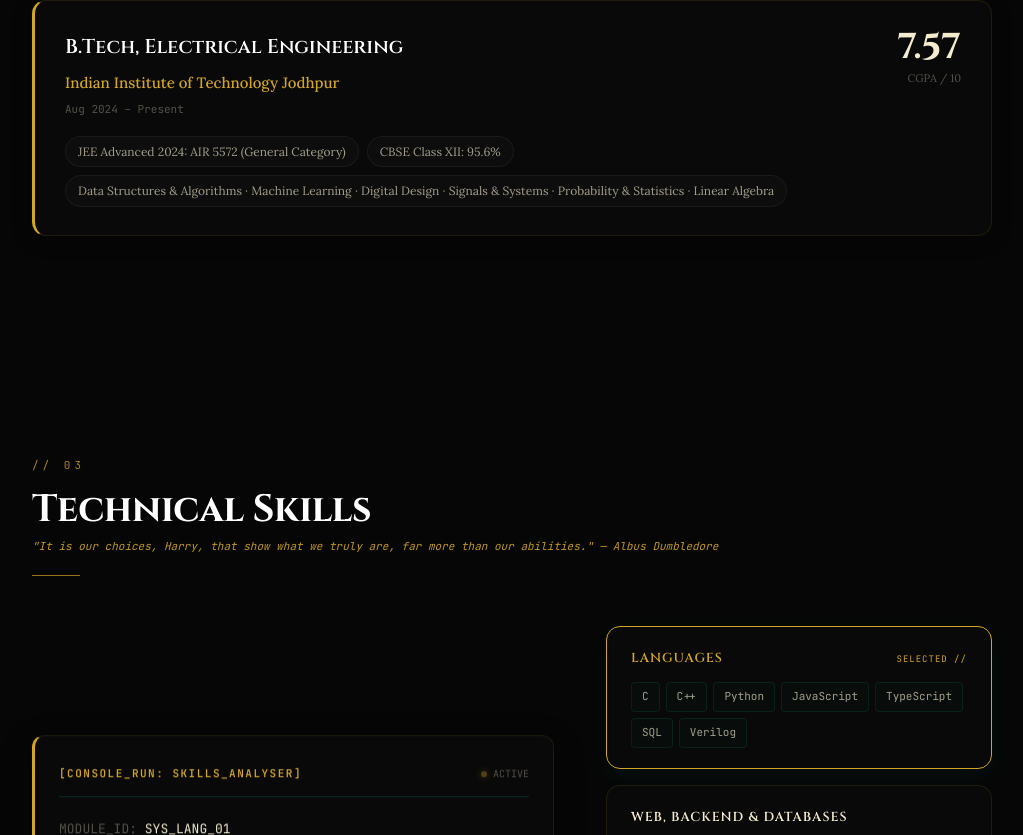
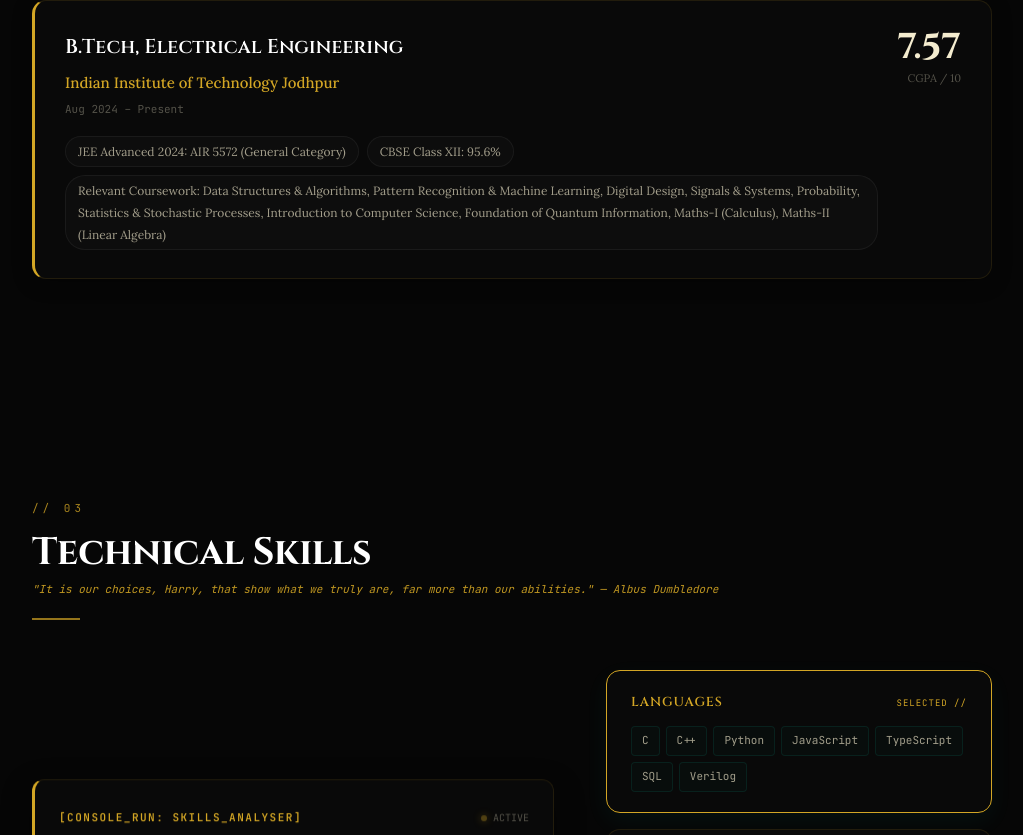
Before and after one commit to KeshavSwami04/KeshavSwami_Portfolio, a React (Vite) app: page / in a window 1280 px wide. Shown: the part 1965-2800 px from the top of the page, without its empty margins (128-1151 px from the left). Built offline with nearby package versions, Linux system fonts and the light colour scheme.

Commit message:
Update resume link and align skills, projects, and experiences with new resume content

```diff
--- a/src/data.js
+++ b/src/data.js
@@ -23,7 +23,7 @@
   github: "https://github.com/KeshavSwami04",
   linkedin: "https://www.linkedin.com/in/keshav-swami-42593b319/",
   phone: "+91 93529 02531",
-  resumeUrl: "https://drive.google.com/file/d/1HaUD4Ietq8n1N44UkazuOYB3NDhS09dm/view?usp=sharing",
+  resumeUrl: "https://drive.google.com/file/d/1w_RFA5A84IFXm7V_SI9PnGoHFxn758X8/view?usp=sharing",
 };
 
 export const education = [
@@ -35,7 +35,7 @@
     highlights: [
       "JEE Advanced 2024: AIR 5572 (General Category)",
       "CBSE Class XII: 95.6%",
-      "Data Structures & Algorithms · Machine Learning · Digital Design · Signals & Systems · Probability & Statistics · Linear Algebra",
+      "Relevant Coursework: Data Structures & Algorithms, Pattern Recognition & Machine Learning, Digital Design, Signals & Systems, Probability, Statistics & Stochastic Processes, Introduction to Computer Science, Foundation of Quantum Information, Maths-I (Calculus), Maths-II (Linear Algebra)",
     ],
   },
 ];
@@ -53,20 +53,20 @@
     items: ["C", "C++", "Python", "JavaScript", "TypeScript", "SQL", "Verilog"],
   },
   {
-    category: "Web, Backend & Databases",
-    items: ["FastAPI", "Flask", "React", "PostgreSQL", "MySQL", "Redis", "ChromaDB", "RabbitMQ", "MongoDB"],
+    category: "Frameworks & Libraries",
+    items: ["React", "FastAPI", "Flask", "Streamlit", "Tailwind CSS", "NetworkX", "Sentence Transformers"],
   },
   {
-    category: "AI/ML & Data",
-    items: ["Machine Learning", "RAG", "Sentence Transformers", "LLM Fine-tuning", "AST Analysis"],
+    category: "Databases",
+    items: ["PostgreSQL", "MySQL", "Redis", "ChromaDB"],
   },
   {
-    category: "DevOps & Cloud",
-    items: ["Docker", "Git", "Linux", "AWS EC2", "Nginx", "Prometheus", "Grafana", "n8n", "Postman"],
+    category: "Developer Tools",
+    items: ["Git", "GitHub", "Docker", "Postman", "Linux", "AWS EC2", "Nginx", "RabbitMQ", "n8n", "Prometheus", "Grafana", "Gunicorn"],
   },
   {
     category: "Concepts",
-    items: ["System Design", "Distributed Systems", "Caching", "Message Queues", "DB Replication", "REST APIs", "JWT", "RBAC"],
+    items: ["System Design", "Distributed Systems", "Operating Systems", "Computer Networks", "DBMS", "Object-Oriented Programming", "RESTful APIs", "Role-Based Access Control (RBAC)", "Retrieval-Augmented Generation"],
   },
 ];
 
@@ -76,11 +76,13 @@
     name: "CacheFlow",
     subtitle: "Scalable URL Shortener & Link Infrastructure",
     stack: ["FastAPI", "PostgreSQL", "Redis", "RabbitMQ", "Docker", "AWS EC2"],
-    description: "A production-grade, horizontally scalable URL shortener and link infrastructure. Implements cache-aside reads, rate limiting, event-driven analytics, asynchronous workers with error handling, and database streaming replication.",
+    description: "A production-grade, horizontally scalable URL shortener and link infrastructure live on AWS EC2. Features Nginx load balancing, primary-replica streaming replication, cache-aside reads, event-driven analytics, and token rate limiting.",
     highlights: [
-      "Nginx-balanced FastAPI tier with Redis cache-aside (p99 < 1.5 ms)",
-      "Collision-free short codes via PostgreSQL sequence + Feistel cipher",
-      "Async analytics via RabbitMQ with competing consumers and DLQ",
+      "Architected a horizontally scalable URL shortener live on AWS EC2, with Nginx round-robin across 2 stateless FastAPI instances",
+      "PostgreSQL primary-replica streaming replication and Redis cache-aside delivering sub-millisecond redirect latency (p99 < 1.5ms)",
+      "Implemented collision-free 7-character short codes via PostgreSQL sequence with a custom bijective 64-bit Feistel cipher",
+      "Built async analytics pipeline: fire-and-forget publish to RabbitMQ (competing consumers, exponential backoff, DLQ after 3 failures)",
+      "Enforced rate limiting via Redis sliding-window Lua script for atomic, thread-safe execution",
     ],
     github: "https://github.com/KeshavSwami04/CacheFlow",
     demo: "http://13.49.57.61.nip.io:3000",
@@ -90,11 +92,11 @@
     name: "FixPoint",
     subtitle: "Workflow-Based Maintenance Management Platform",
     stack: ["React", "Flask", "MySQL", "JWT", "Docker"],
-    description: "Full-stack grievance management platform built solo. React/Vite/Tailwind frontend, Flask REST API, and an 8-table MySQL schema handling complaints, escalations, bookings, notifications, and audit logs. Features a 6-state complaint lifecycle with student-driven resolution verification.",
+    description: "Full-stack grievance management platform built solo, live on Vercel and Render. Features a complex complaint lifecycle with student resolution verification and background SLA breach auto-escalations.",
     highlights: [
-      "6-state complaint lifecycle with auto-escalation on SLA breach",
-      "Background cron service that auto-flags stale complaints",
-      "Deployed on Vercel + Render + Clever Cloud behind JWT auth",
+      "Engineered full-stack platform: React/Vite/Tailwind frontend, Flask RESTful API (19 endpoints), and 8-table MySQL schema",
+      "Modeled a 6-state complaint lifecycle with student-driven resolution verification and background auto-escalation service",
+      "Secured with JWT + RBAC across 4 user roles and all endpoints documented in Postman",
     ],
     github: "https://github.com/KeshavSwami04/FixPoint",
     demo: "https://fixpoint-roan.vercel.app",
@@ -103,44 +105,42 @@
     id: "03",
     name: "Drishti",
     subtitle: "Repository Code Understanding System",
-    stack: ["Python", "ChromaDB", "Streamlit", "RAG", "NetworkX"],
-    description: "AI-powered codebase Q&A tool that answers natural-language questions about unfamiliar repositories with source attribution. Built a 3-stage retrieval pipeline: AST-based semantic chunking into function/class units, vector retrieval via ChromaDB with all-MiniLM-L6-v2 embeddings, and CrossEncoder reranking for precision.",
+    stack: ["Python", "ChromaDB", "LLaMA 3.3 70B", "RAG", "Streamlit"],
+    description: "AI-powered codebase Q&A system deployed on Streamlit Cloud that answers natural-language queries about codebases with source attribution using AST-based semantic chunking.",
     highlights: [
-      "3-stage AST → vector → rerank retrieval pipeline",
-      "Static call graph engine using Python's ast module",
-      "LLaMA 3.3 70B responses grounded in retrieved context",
-      "Interactive Streamlit UI with conversational Q&A",
+      "Answers natural-language queries with source attribution using AST-based semantic chunking into function/class units across 1,500+ lines in 7 modules",
+      "Implemented 3-stage retrieval pipeline: ChromaDB vector search (all-MiniLM-L6-v2 embeddings) and CrossEncoder reranking (ms-marco-MiniLM)",
+      "Grounded LLaMA 3.3 70B responses in retrieved context with static call graph analysis via NetworkX",
     ],
     github: "https://github.com/KeshavSwami04/Drishti",
     demo: "https://askdrishti.streamlit.app",
   },
   {
     id: "04",
+    name: "Power Distribution Simulator",
+    subtitle: "Interactive Grid Simulation",
+    stack: ["C++", "Raylib", "Graph Algorithms"],
+    description: "Interactive power grid simulator modeling a 3-tier hierarchical network of power plants, substations, and consumer nodes with real-time visualization and load routing optimization.",
+    highlights: [
+      "Co-developed C++ power grid simulator with 9,000+ consumers, 100+ substations, and 10,000+ edges in a 3-tier hierarchy sustaining ~60 FPS via Raylib",
+      "Optimised load distribution via a modified Dijkstra widest-path algorithm (O((V + E) log V)) that reroutes edges at >=75% utilisation",
+      "Reroutes load to below 70% with proportional throttling as fallback when no sufficient path exists",
+    ],
+    github: "https://github.com/parv2031/PowerDistributionSimulator",
+    demo: null,
+  },
+  {
+    id: "05",
     name: "Treasure Hunt — IITJ Edition",
     subtitle: "Campus-Based 2D Adventure Game",
     stack: ["C", "C++", "Raylib", "RayMob"],
-    description: "A campus-based 2D treasure hunt adventure game built with the RayMob framework on top of Raylib. Players explore an interactive IIT Jodhpur campus map, solve clue-based puzzles across real campus locations (Library, Sports Complex, Labs, Mess, and more), collect coins and diamonds, and progress through multiple levels of increasing difficulty.",
+    description: "A campus-based 2D treasure hunt adventure game built with the RayMob framework on top of Raylib. Players explore an interactive IIT Jodhpur campus map, solve clue-based puzzles, collect rewards, and progress through multiple levels.",
     highlights: [
-      "Interactive campus map with 10+ real IITJ locations",
-      "Dynamic clue generation system with reward/penalty mechanics",
+      "Interactive campus map with 10+ real IITJ locations and dynamic clue generation with reward/penalty mechanics",
       "Mobile joystick controls, pinch zoom, camera pan + save/load progress",
       "Compiled to Android APK via RayMob framework",
     ],
     github: "https://github.com/KeshavSwami04/Treasure_Hunt_IITJ_Edition",
-    demo: null,
-  },
-  {
-    id: "05",
-    name: "Power Distribution Simulator",
-    subtitle: "Interactive Grid Simulation",
-    stack: ["C++", "Raylib", "Graph Algorithms"],
-    description: "Interactive power grid simulator modeling a 3-tier hierarchical network of power plants, substations, and consumer nodes with real-time visualization. Implements a widest-path rerouting algorithm that redirects load through alternate paths on overload.",
-    highlights: [
-      "3-tier hierarchical network simulation with real-time visualization",
-      "Widest-path rerouting algorithm on overload",
-      "Proportional throttling when no sufficient path exists",
-    ],
-    github: "https://github.com/parv2031/PowerDistributionSimulator",
     demo: null,
   },
   {
@@ -165,7 +165,7 @@
     period: "Jan 2026 – Apr 2026",
     supervisor: "Prof. Arpit Khandelwal",
     institution: "IIT Jodhpur",
-    description: "Engineered a 28-node n8n hardware security pipeline performing automated single-bit fault injection into any Verilog RTL module, running 4 trials per campaign and classifying outcomes as Critical, High, or Masked. Integrated 4 Gemini 2.5 Flash nodes to auto-generate testbenches and produce TMR-hardened RTL with majority-voter logic, watchdog logic, and alignment enforcement (retrying up to 4 times on validation failure). Auto-generates executive-level security disclosure reports, completing the entire end-to-end flow in 2–5 minutes with zero manual intervention.",
+    description: "Engineered a 28-node n8n hardware security pipeline performing automated single-bit fault injection into any Verilog RTL module, running 4 trials per campaign and classifying outcomes as Critical, High, or Masked (module-agnostic by design). Integrated 4 Gemini 2.5 Flash nodes to auto-generate testbenches, produce TMR-hardened RTL with majority-voter logic, watchdog logic, and alignment enforcement, and retry hardening up to 4 times on validation failure. Auto-generated executive-level security disclosure reports; full pipeline completes in 2–5 minutes end-to-end with zero manual intervention.",
     tags: ["n8n", "Verilog", "Gemini 2.5", "Hardware Security", "TMR"],
     github: "https://github.com/KeshavSwami04/Fault-Injection-Security-Framework",
   },
@@ -176,18 +176,18 @@
     role: "Student Guide",
     org: "IIT Jodhpur",
     period: "Jul 2025 – May 2026",
-    description: "Selected among 50 Student Guides from 360+ applicants. Mentored 14 incoming students and supported 50+ freshmen through academic onboarding and campus life.",
+    description: "Selected among 50 Student Guides from 360+ applicants; mentored 14 incoming students and supported 50+ freshmen through academic onboarding and campus life.",
+  },
+  {
+    role: "Assistant Head, Logistics",
+    org: "TEDx IIT Jodhpur",
+    period: "Feb 2026 – Mar 2026",
+    description: "Coordinated end-to-end logistics for TEDx IIT Jodhpur with 12 invited speakers; managed speaker coordination and ensured on-schedule execution across all sessions.",
   },
   {
     role: "Assistant Head, Public Relations",
     org: "Prometeo · IIT Jodhpur",
     period: "Sep 2025 – Jan 2026",
-    description: "Led 12 volunteers on outreach driving 1500+ registrations and 600+ accommodation bookings. Engagement initiatives generated over ₹10 lakh in combined revenue.",
-  },
-  {
-    role: "Assistant Head, Logistics",
-    org: "TEDx IIT Jodhpur",
-    period: "Feb 2026 – Mar 2026",
-    description: "Coordinated end-to-end logistics for TEDx IIT Jodhpur with 12 invited speakers. Managed speaker coordination and ensured on-schedule execution across all sessions.",
+    description: "Led 12 volunteers on outreach driving 1500+ registrations and 600+ accommodation bookings; generated over Rs. 10 lakh in combined revenue.",
   },
 ];
```
Also changed, not shown: src/sections/Skills.jsx (+12 -12 lines).
